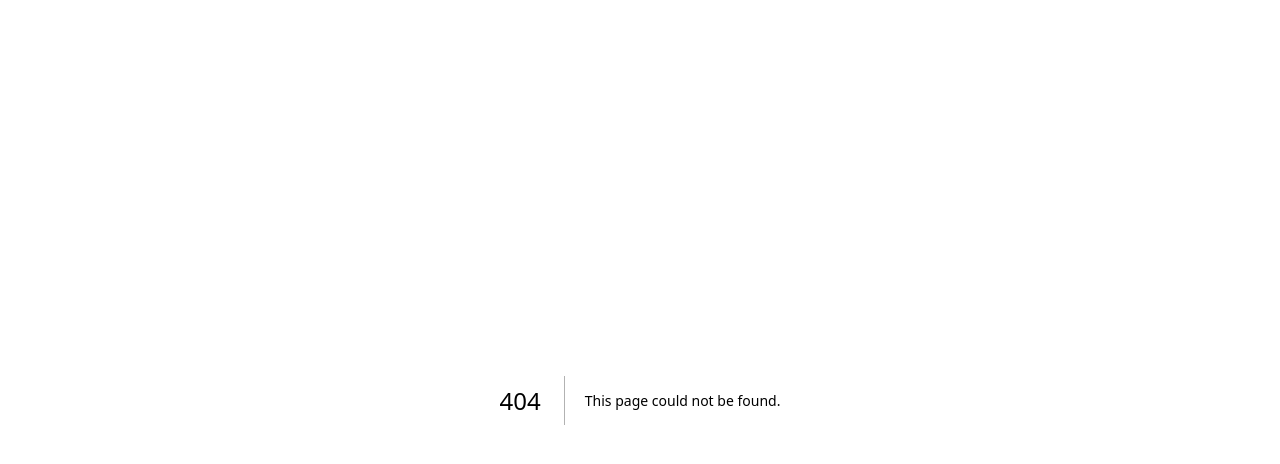
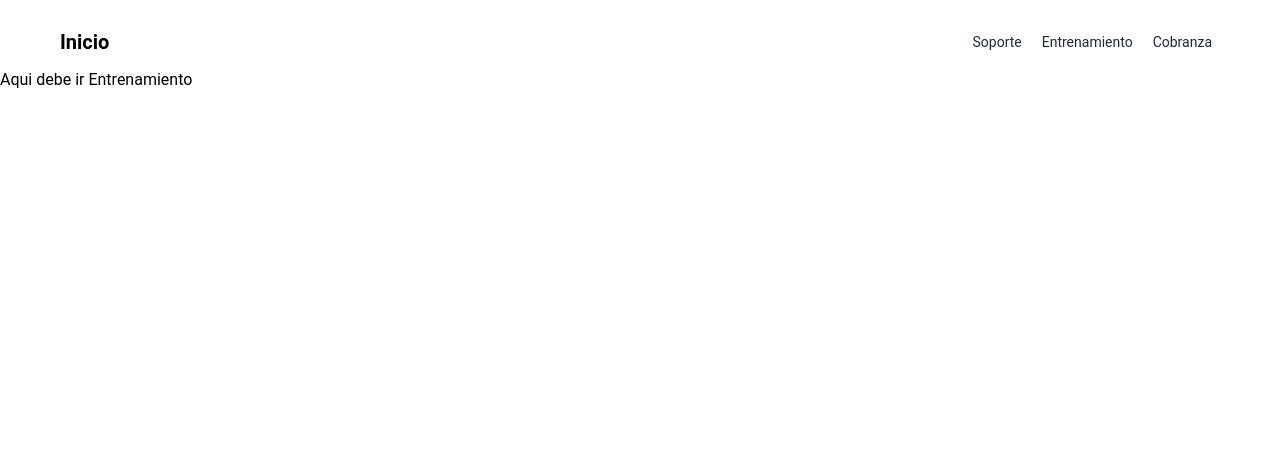
Before and after one commit to Mau03gm/AIAgentVapi, a Next.js app: page /entrenamiento in a window 1280 px wide. Before the commit this address had no page. Shown: the top 464 px of the page. Built offline with nearby package versions, Linux system fonts and the light colour scheme.

Commit message:
First Jahire commit

```diff
--- /dev/null
+++ b/app/cobranza/page.jsx
@@ -0,0 +1,11 @@
+import React from 'react'
+
+const Cobranza = () => {
+  return (
+    <div>
+      <h1>Aqui debe ir Cobranza</h1>
+    </div>
+  )
+}
+
+export default Cobranza
--- /dev/null
+++ b/app/entrenamiento/page.jsx
@@ -0,0 +1,11 @@
+import React from 'react'
+
+const Entrenamiento = () => {
+  return (
+    <div>
+      <h1>Aqui debe ir Entrenamiento</h1>
+    </div>
+  )
+}
+
+export default Entrenamiento
--- a/app/layout.js
+++ /dev/null
@@ -1,29 +0,0 @@
-import { Geist, Geist_Mono } from "next/font/google";
-import "./globals.css";
-
-const geistSans = Geist({
-  variable: "--font-geist-sans",
-  subsets: ["latin"],
-});
-
-const geistMono = Geist_Mono({
-  variable: "--font-geist-mono",
-  subsets: ["latin"],
-});
-
-export const metadata = {
-  title: "Create Next App",
-  description: "Generated by create next app",
-};
-
-export default function RootLayout({ children }) {
-  return (
-    <html lang="en">
-      <body
-        className={`${geistSans.variable} ${geistMono.variable} antialiased`}
-      >
-        {children}
-      </body>
-    </html>
-  );
-}
--- /dev/null
+++ b/app/layout.jsx
@@ -0,0 +1,25 @@
+// importar estilos
+import '../styles/globals.css';
+import Nav from '@/components/Nav';
+
+// Definir los metadatos
+export const metadata = {
+    title: "Titulo",
+    description: 'Descripcion'
+}
+
+// Cambiar el nombre del layout
+const RootLayout = ({ children }) => {
+  return (
+    <html lang="en">
+      <body className="overflow-x-hidden">
+        <Nav/>
+          <main className="app">
+            {children}
+          </main>
+      </body>
+    </html>
+  )
+}
+
+export default RootLayout;
--- /dev/null
+++ b/app/page.jsx
@@ -0,0 +1,11 @@
+const Home = () => {
+  return (
+    <section className="w-full flex-center flex-col">
+        <h1 className="head_text text-center">
+            Hole
+        </h1>
+    </section>
+  )
+}
+
+export default Home
--- a/app/page.js
+++ b/app/soporte/page.jsx
@@ -2,7 +2,6 @@
 import React, { useState, useEffect, useRef } from "react";
 import Vapi from "@vapi-ai/web";
 import Image from "next/image";
-import "./talking.css";
 
 const API_KEY= process.env.NEXT_PUBLIC_VAPI_API_KEY;
 const AIAGENT_ID= process.env.NEXT_PUBLIC_VAPI_COSTUMERSERVICE_ID;
--- /dev/null
+++ b/components/Nav.jsx
@@ -0,0 +1,56 @@
+import React from 'react'
+
+const Nav = () => {
+  return (
+    <div className="mx-7 mt-4">
+        {/* <!-- ========== HEADER ========== --> */}
+<header className="flex flex-wrap  md:justify-start md:flex-nowrap z-50 w-full bg-white">
+  <nav className="relative max-w-[85rem] w-full mx-auto md:flex md:items-center md:justify-between md:gap-3 py-2 px-4 sm:px-6 lg:px-8">
+    <div className="flex justify-between items-center gap-x-1">
+      <a className="flex-none font-semibold text-xl text-black focus:outline-none focus:opacity-8" href="/" aria-label="Brand">Inicio</a>
+
+      {/* <!-- Collapse Button --> */}
+      <button type="button" className="hs-collapse-toggle md:hidden relative size-9 flex justify-center items-center font-medium text-[12px] rounded-lg border border-gray-200 text-gray-800 hover:bg-gray-100 focus:outline-none focus:bg-gray-100 disabled:opacity-50 disabled:pointer-events-none" id="hs-header-base-collapse"  aria-expanded="false" aria-controls="hs-header-base" aria-label="Toggle navigation"  data-hs-collapse="#hs-header-base" >
+        <svg className="hs-collapse-open:hidden size-4" xmlns="http://www.w3.org/2000/svg" width="24" height="24" viewBox="0 0 24 24" fill="none" stroke="currentColor" strokeWidth="2" strokeLinecap="round" strokeLinejoin="round"><line x1="3" x2="21" y1="6" y2="6"/><line x1="3" x2="21" y1="12" y2="12"/><line x1="3" x2="21" y1="18" y2="18"/></svg>
+        <svg className="hs-collapse-open:block shrink-0 hidden size-4" xmlns="http://www.w3.org/2000/svg" width="24" height="24" viewBox="0 0 24 24" fill="none" stroke="currentColor" strokeWidth="2" strokeLinecap="round" strokeLinejoin="round"><path d="M18 6 6 18"/><path d="m6 6 12 12"/></svg>
+        <span className="sr-only">Toggle navigation</span>
+      </button>
+      {/* <!-- End Collapse Button --> */}
+    </div>
+
+    {/* <!-- Collapse --> */}
+    <div id="hs-header-base" className="hs-collapse hidden overflow-hidden transition-all duration-300 basis-full grow md:block "  aria-labelledby="hs-header-base-collapse" >
+      <div className="overflow-hidden overflow-y-auto max-h-[75vh] [&::-webkit-scrollbar]:w-2 [&::-webkit-scrollbar-thumb]:rounded-full [&::-webkit-scrollbar-track]:bg-gray-100 [&::-webkit-scrollbar-thumb]:bg-gray-300">
+        <div className="py-2 md:py-0  flex flex-col md:flex-row md:items-center gap-0.5 md:gap-1">
+          <div className="grow">
+            <div className="flex flex-col md:flex-row md:justify-end md:items-center gap-0.5 md:gap-1">
+
+              <a className="p-2 flex items-center text-sm text-gray-800 hover:bg-gray-100 rounded-lg focus:outline-none focus:bg-gray-100" href="/soporte">
+                <svg className="shrink-0 size-4 me-3 md:me-2 block md:hidden" xmlns="http://www.w3.org/2000/svg" width="24" height="24" viewBox="0 0 24 24" fill="none" stroke="currentColor" strokeWidth="2" strokeLinecap="round" strokeLinejoin="round"><path d="M19 21v-2a4 4 0 0 0-4-4H9a4 4 0 0 0-4 4v2"/><circle cx="12" cy="7" r="4"/></svg>
+                Soporte
+              </a>
+
+              <a className="p-2 flex items-center text-sm text-gray-800 hover:bg-gray-100 rounded-lg focus:outline-none focus:bg-gray-100" href="/entrenamiento">
+                <svg className="shrink-0 size-4 me-3 md:me-2 block md:hidden" xmlns="http://www.w3.org/2000/svg" width="24" height="24" viewBox="0 0 24 24" fill="none" stroke="currentColor" strokeWidth="2" strokeLinecap="round" strokeLinejoin="round"><path d="M12 12h.01"/><path d="M16 6V4a2 2 0 0 0-2-2h-4a2 2 0 0 0-2 2v2"/><path d="M22 13a18.15 18.15 0 0 1-20 0"/><rect width="20" height="14" x="2" y="6" rx="2"/></svg>
+                Entrenamiento
+              </a>
+
+              <a className="p-2 flex items-center text-sm text-gray-800 hover:bg-gray-100 rounded-lg focus:outline-none focus:bg-gray-100" href="/cobranza">
+                <svg className="shrink-0 size-4 me-3 md:me-2 block md:hidden" xmlns="http://www.w3.org/2000/svg" width="24" height="24" viewBox="0 0 24 24" fill="none" stroke="currentColor" strokeWidth="2" strokeLinecap="round" strokeLinejoin="round"><path d="M4 22h16a2 2 0 0 0 2-2V4a2 2 0 0 0-2-2H8a2 2 0 0 0-2 2v16a2 2 0 0 1-2 2Zm0 0a2 2 0 0 1-2-2v-9c0-1.1.9-2 2-2h2"/><path d="M18 14h-8"/><path d="M15 18h-5"/><path d="M10 6h8v4h-8V6Z"/></svg>
+                Cobranza
+              </a>
+            </div>
+          </div>
+
+        </div>
+      </div>
+    </div>
+    {/* <!-- End Collapse --> */}
+  </nav>
+</header>
+{/* <!-- ========== END HEADER ========== --> */}
+    </div>
+  )
+}
+
+export default Nav
--- /dev/null
+++ b/components/PrelineScript.tsx
@@ -0,0 +1,27 @@
+"use client";
+
+import { usePathname } from "next/navigation";
+import { useEffect } from "react";
+
+import { IStaticMethods } from "preline/preline";
+declare global {
+  interface Window {
+    HSStaticMethods: IStaticMethods;
+  }
+}
+
+export default function PrelineScript() {
+  const path = usePathname();
+
+  useEffect(() => {
+    const loadPreline = async () => {
+      await import("preline/preline");
+
+      window.HSStaticMethods.autoInit();
+    };
+
+    loadPreline();
+  }, [path]);
+
+  return null;
+}
--- a/package.json
+++ b/package.json
@@ -14,6 +14,7 @@
     "buffer": "^6.0.3",
     "next": "15.1.2",
     "openai": "^4.77.0",
+    "preline": "^2.6.0",
     "react": "^19.0.0",
     "react-dom": "^19.0.0",
     "react-icons": "^5.4.0",
--- /dev/null
+++ b/styles/globals.css
@@ -0,0 +1,34 @@
+@tailwind base;
+@tailwind components;
+@tailwind utilities;
+
+/* h1 {
+  font-family: 'Cormorant', serif;
+  font-weight: 700;
+}
+
+.t {
+    font-family: 'Cormorant', serif;
+    font-weight: 700;
+}
+
+h2 {
+    font-family: 'Cormorant', serif;
+    font-weight: 500;
+  } */
+
+
+body {
+  font-family: 'Roboto', sans-serif;
+  /* background-color: #fefaf0; */
+}
+
+@keyframes speakAnimation {
+  0% { transform: translateY(0); }
+  50% { transform: translateY(-10px); }
+  100% { transform: translateY(0); }
+}
+
+.speaking {
+  animation: speakAnimation 0.5s ease-in-out infinite;
+}
--- a/tailwind.config.mjs
+++ b/tailwind.config.mjs
@@ -1,17 +1,56 @@
 /** @type {import('tailwindcss').Config} */
-export default {
+module.exports = {
   content: [
     "./pages/**/*.{js,ts,jsx,tsx,mdx}",
     "./components/**/*.{js,ts,jsx,tsx,mdx}",
     "./app/**/*.{js,ts,jsx,tsx,mdx}",
+    './node_modules/preline/preline.js',
   ],
   theme: {
     extend: {
+      backgroundImage: {
+        "gradient-radial": "radial-gradient(var(--tw-gradient-stops))",
+        "gradient-conic":
+          "conic-gradient(from 180deg at 50% 50%, var(--tw-gradient-stops))",
+      },
       colors: {
-        background: "var(--background)",
-        foreground: "var(--foreground)",
+        // 'cb': '#75989c',
+        'cb': {
+          DEFAULT: '#4f8187',
+          100: '#e6edef',
+          200: '#ccdcde',
+          300: '#99b3b8',
+          400: '#668a90',
+          500: '#336167',
+          600: '#00383e',
+          700: '#001f23',
+          800: '#000609',
+          900: '#000000',
+        },
+      },
+      animation: {
+        'fade-in-up': 'fadeInUp 0.8s ease-out forwards',
+        'fade-in-down': 'fade-in-down 0.5s ease-out',
+      },
+      keyframes: {
+        fadeInUp: {
+          '0%': { opacity: '0', transform: 'translateY(20px)' },
+          '100%': { opacity: '1', transform: 'translateY(0)' },
+        },
+        'fade-in-down': {
+          '0%': {
+            opacity: '0',
+            transform: 'translateY(-10px)'
+          },
+          '100%': {
+            opacity: '1',
+            transform: 'translateY(0)'
+          },
+        },
       },
     },
   },
-  plugins: [],
+  plugins: [
+    require('preline/plugin'),
+  ],
 };
```
Also changed, not shown: app/talking.css (deleted, +0 -9 lines), 2 other files (tests, documents, lock files or other folders).
